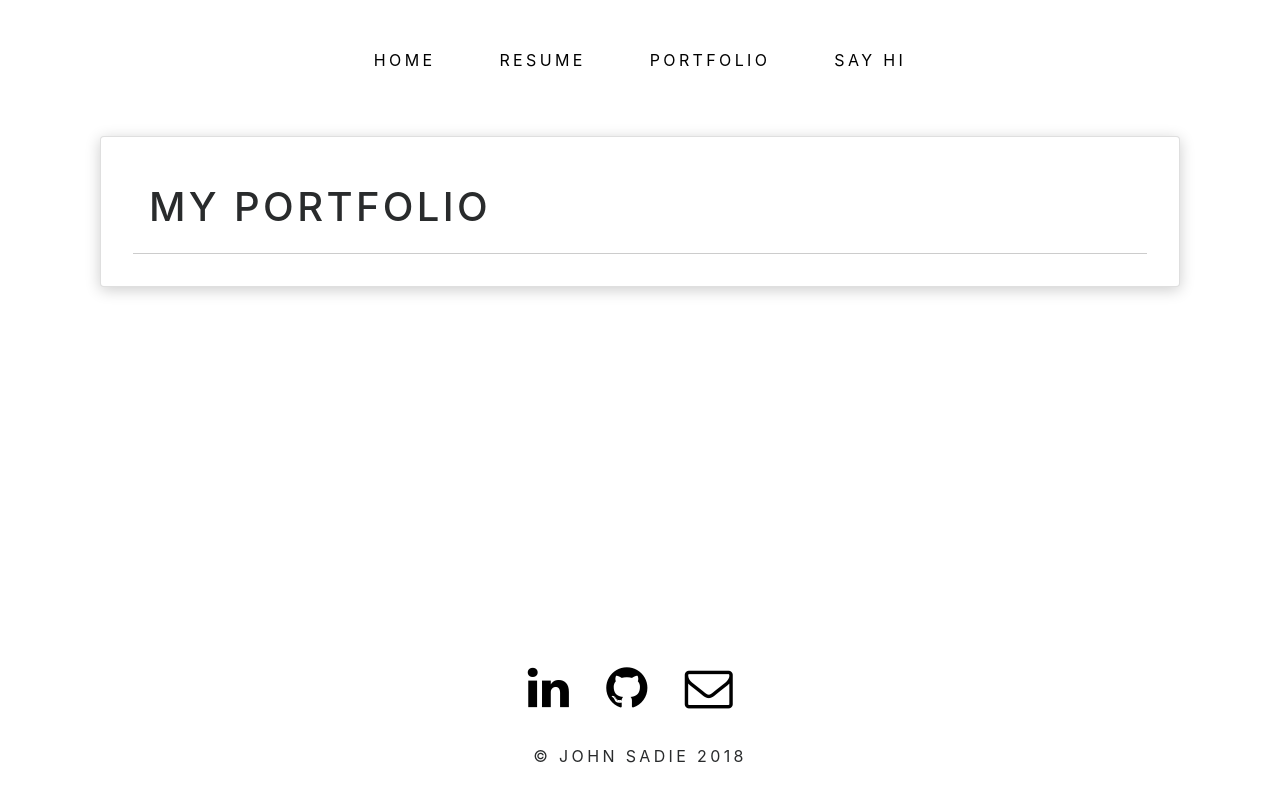
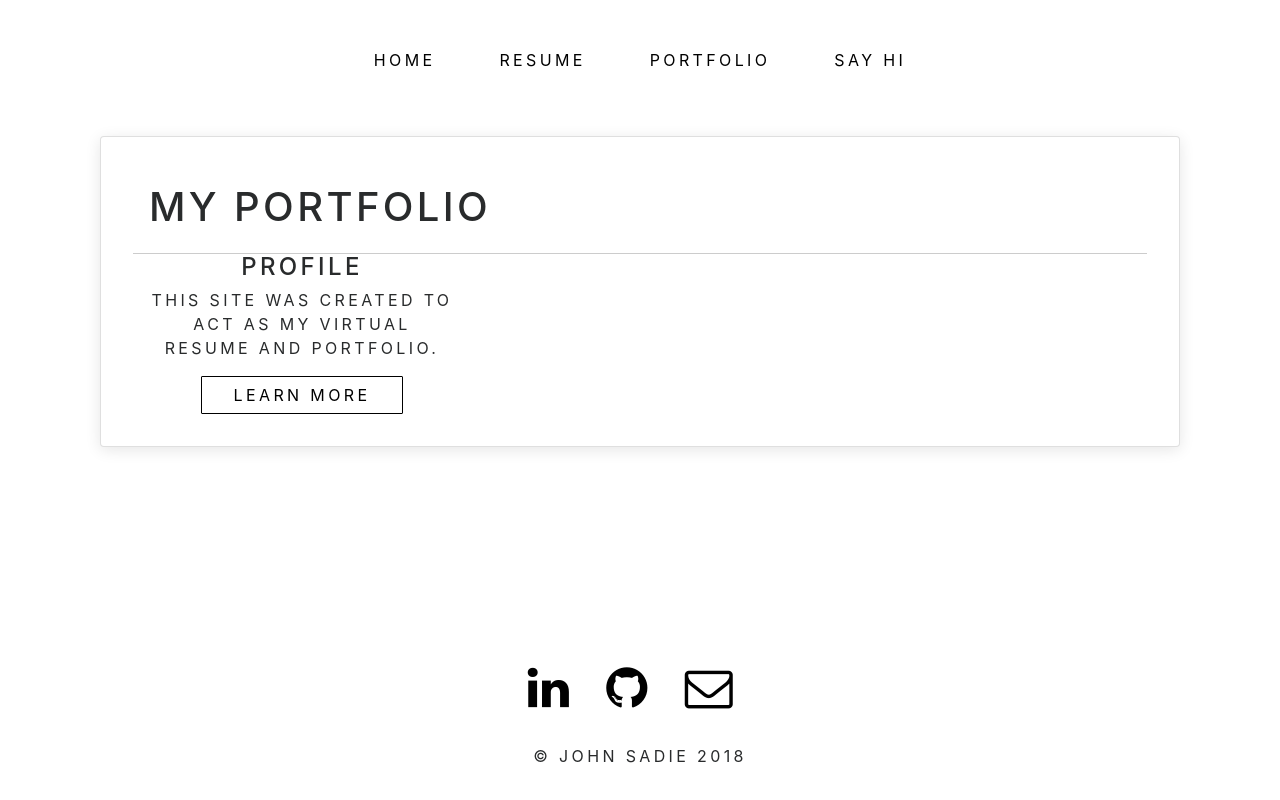
Before and after one commit to JohnEdwardSadie/Profile, a React (Create React App) app: page /Portfolio in a window 1280 px wide. Built offline with nearby package versions, Linux system fonts and the light colour scheme.

Commit message:
feature(Profile): adding more routes to new pages

```diff
--- a/src/App.css
+++ b/src/App.css
@@ -23,7 +23,7 @@ CSS GOES HERE
   margin: auto;
   width: 1080px;
   max-height: 720px;
-  box-shadow: 0px 3px 15px rgba(0,0,0,0.2);
+  box-shadow: 0px 3px 15px rgba(0,0,0,0.1);
   /*padding: 100px;*/
 }
 
@@ -54,6 +54,7 @@ ul {
 
 .navButton a:hover{
   border-bottom: 0.25rem solid #F84443;
+
 }
 
 
@@ -94,6 +95,7 @@ section a:nth-child(3):hover i {
 /* Main Button Style  */
 
 .btn {
+  color: black;
   padding-top: 0.5rem;
   padding-bottom: 0.5rem;
   padding-left: 2rem;
@@ -112,3 +114,7 @@ section a:nth-child(3):hover i {
 
 
 /* End Main Button Style */
+
+
+
+/* myCard Style */
--- a/src/Components/Portfolio.jsx
+++ b/src/Components/Portfolio.jsx
@@ -1,5 +1,7 @@
 import React, { Component } from 'react';
 import Title from './Title.jsx';
+import { Link } from 'react-router-dom';
+import Profile from './Profile.jsx';
 
 class Portfolio extends Component {
   render() {
@@ -8,6 +10,21 @@ class Portfolio extends Component {
         <Title
           title="My Portfolio"
           />
+        <div className="container">
+          <div class="row">
+
+            <div class="col-xs-6 col-md-4">
+              <div className="porfolioCard">
+                <h4>Profile</h4>
+                <p>This site was created to act as my virtual resume and portfolio.</p>
+                <Link className="btn" to="/Profile">Learn More</Link>
+              </div>
+            </div>
+
+            <div class="col-xs-6 col-md-4"></div>
+            <div class="col-xs-6 col-md-4"></div>
+          </div>
+        </div>
       </div>
     )
   }
--- /dev/null
+++ b/src/Components/Profile.jsx
@@ -0,0 +1,26 @@
+import React, { Component } from 'react';
+import Title from './Title.jsx';
+
+class HomePage extends Component {
+  render() {
+    return (
+      <div>
+        <Title
+          title="My Website"
+          />
+
+        <div className="padding container">
+    <div className="row">
+      <div className="col">
+        <p>
+          This was created to act as my virtual resume and personal portfolio.
+        </p>
+      </div>
+    </div>
+  </div>
+      </div>
+    )
+  }
+}
+
+export default HomePage;
--- a/src/Components/ViewBox.jsx
+++ b/src/Components/ViewBox.jsx
@@ -4,6 +4,7 @@ import HomePage from './HomePage.jsx';
 import Resume from './Resume.jsx';
 import Portfolio from './Portfolio.jsx';
 import SayHi from './SayHi.jsx';
+import Profile from './Profile.jsx';
 
 
 
@@ -18,6 +19,7 @@ class ViewBox extends Component {
         <Route name="resume" exact path="/Resume" component={Resume} />
         <Route name="portfolio" exact path="/Portfolio" component={Portfolio} />
         <Route name="sayhi" exact path="/SayHi" component={SayHi} />
+        <Route name="profile" exact path="/Profile" component={Profile} />
       </div>
     </div>
     )
```
